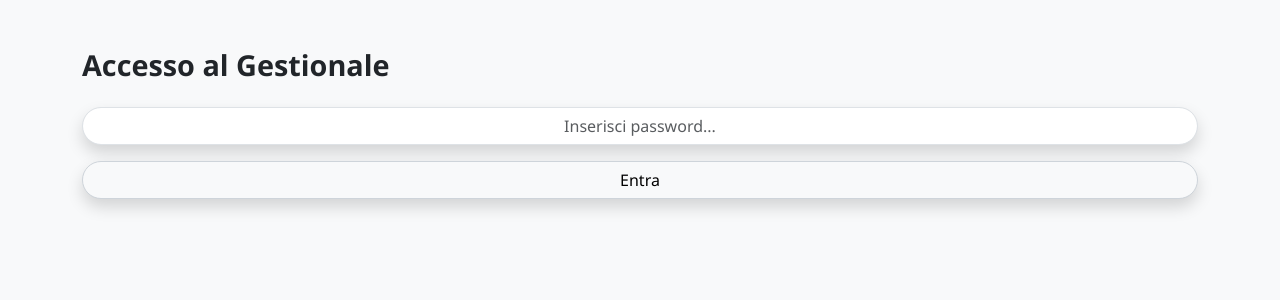
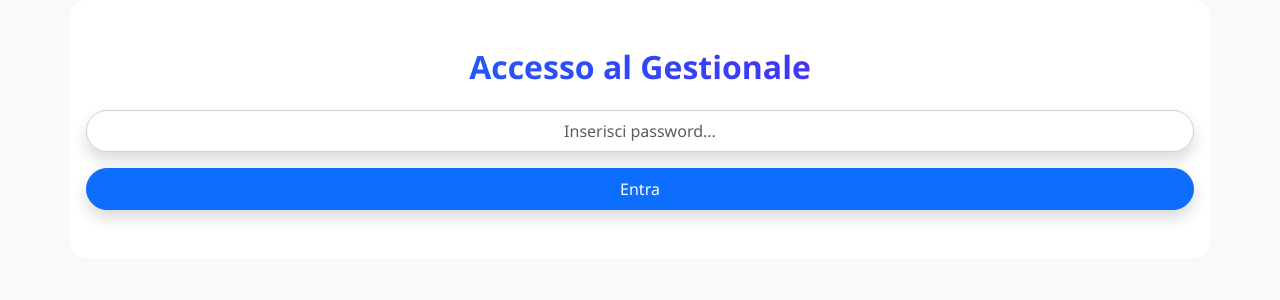
Before and after one commit to stregatto123/GestionaleClienti, a React (Create React App) app: page / in a window 1280 px wide. Shown: the top 300 px of the page. Built offline with nearby package versions, Linux system fonts and the light colour scheme.

Commit message:
Update styles.css

```diff
--- a/src/styles.css
+++ b/src/styles.css
@@ -1,68 +1,75 @@
+
+/* 🌐 Stile Originale del Gestionale */
+
 body {
+  font-family: "Segoe UI", sans-serif;
   background-color: #f8f9fa;
-  font-family: "Segoe UI", sans-serif;
+  color: #212529;
+  margin: 0;
+  padding: 0;
 }
 
-h2 {
-  font-weight: 700;
-  font-size: 1.8rem;
-  color: #212529;
-  display: flex;
-  align-items: center;
-  gap: 10px;
+.apple-style-bg {
+  background-color: #ffffff;
+  border-radius: 1rem;
+  padding: 1rem;
 }
 
-input,
-select,
-textarea {
+input, textarea, select, .form-control, .form-select {
   background-color: #ffffff;
-  border-radius: 6px;
+  color: #212529;
   border: 1px solid #ced4da;
-  padding: 10px;
+  border-radius: 0.5rem;
+  padding: 0.5rem 1rem;
 }
 
-input:focus,
-select:focus,
-textarea:focus {
-  outline: none;
-  border-color: #0d6efd;
-  box-shadow: 0 0 5px rgba(13, 110, 253, 0.25);
+input::placeholder,
+textarea::placeholder {
+  color: #6c757d;
 }
 
-.badge-success {
-  background-color: #28a745 !important;
+.btn {
+  border-radius: 0.5rem;
+  font-weight: 500;
+  padding: 0.5rem 1rem;
+  transition: all 0.2s ease-in-out;
 }
 
-.badge-warning {
-  background-color: #ffc107 !important;
-  color: #000 !important;
+.btn:hover {
+  opacity: 0.9;
 }
 
-.badge-danger {
-  background-color: #dc3545 !important;
+.card {
+  border: 1px solid #dee2e6;
+  border-radius: 1rem;
+  background: #ffffff;
+}
+
+.stat-box {
+  font-size: 1rem;
+  background: #e9ecef;
+  color: #212529;
+  border-radius: 1rem;
+}
+
+.gradient-title {
+  font-size: 2rem;
+  font-weight: 600;
+  background: linear-gradient(to right, #007bff, #6610f2);
+  -webkit-background-clip: text;
+  -webkit-text-fill-color: transparent;
+}
+
+/* Modal compatibile scura e chiara */
+.modal-content {
+  background: #ffffff;
+  border-radius: 1rem;
+  box-shadow: 0 0 30px rgba(0,0,0,0.1);
 }
 
 body.dark-mode {
   background-color: #121212;
-  color: #f0f0f0;
-}
-body.dark-mode .apple-style-bg {
-  background-color: #1e1e1e;
-}
-body.dark-mode input,
-body.dark-mode textarea,
-body.dark-mode select {
-  background-color: #2c2c2c;
-  color: white;
-}
-body.dark-mode .card {
-  background: #1f1f1f;
-  border: 1px solid #333;
-}
-
-body.dark-mode {
-  background-color: #121212;
-  color: #f0f0f0;
+  color: #f1f1f1;
 }
 
 body.dark-mode .apple-style-bg {
@@ -72,98 +79,35 @@
 body.dark-mode .form-control,
 body.dark-mode .form-select,
 body.dark-mode textarea {
-  background-color: #2b2b2b;
-  color: white;
+  background-color: #2a2a2a;
+  color: #ffffff;
   border: 1px solid #444;
 }
 
 body.dark-mode .btn {
-  border-color: #777;
+  color: #ffffff;
+}
+
+body.dark-mode input::placeholder,
+body.dark-mode textarea::placeholder {
+  color: #bbbbbb;
 }
 
 body.dark-mode .modal-content {
   background-color: #1f1f1f;
   color: white;
-  border: 1px solid #333;
 }
 
-body.dark-mode .modal-header,
-body.dark-mode .modal-footer {
-  border-color: #444;
+body.dark-mode .badge {
+  color: white;
 }
 
-body.dark-mode .btn-close {
-  filter: invert(1);
+.badge.bg-success {
+  background-color: #28a745 !important;
 }
-
-body.dark-mode .modal-backdrop {
-  background-color: rgba(0, 0, 0, 0.85);
+.badge.bg-warning {
+  background-color: #ffc107 !important;
 }
-
-body.dark-mode .modal-content {
-  background-color: #222 !important;
-  color: #f1f1f1;
-  border-radius: 1rem;
-  border: 1px solid #444;
-  box-shadow: 0 0 12px rgba(0, 0, 0, 0.5);
+.badge.bg-danger {
+  background-color: #dc3545 !important;
 }
-
-body.dark-mode .modal-header,
-body.dark-mode .modal-footer {
-  border-color: #333;
-}
-
-body.dark-mode .btn-close {
-  filter: invert(1);
-}
-
-body.dark-mode input,
-body.dark-mode select,
-body.dark-mode textarea {
-  background-color: #2a2a2a;
-  color: #fff;
-  border: 1px solid #555;
-}
-body.dark-mode .btn {
-  color: #ffffff !important; /* Testo bianco */
-  background-color: #333333; /* Sfondo scuro */
-  border-color: #555555;
-}
-
-/* Modalità chiara */
-body:not(.dark-mode) .btn {
-  color: #000000; /* Testo nero */
-  background-color: #f8f9fa; /* Sfondo chiaro */
-  border-color: #ced4da;
-}
-/* 🌙 Dark mode – Testo leggibile ovunque */
-
-body.dark-mode {
-  color: #ffffff;
-}
-
-body.dark-mode input::placeholder,
-body.dark-mode textarea::placeholder,
-body.dark-mode select {
-  color: #cccccc;
-}
-
-body.dark-mode .form-control,
-body.dark-mode .form-select,
-body.dark-mode textarea {
-  background-color: #2a2a2a;
-  color: #ffffff;
-  border-color: #555;
-}
-
-body.dark-mode label,
-body.dark-mode .card-body,
-body.dark-mode .modal-content,
-body.dark-mode .badge {
-  color: #ffffff !important;
-}
-
-/* Pulsanti (già presente ma lo ribadiamo) */
-body.dark-mode .btn {
-  color: #ffffff !important;
-}
```
